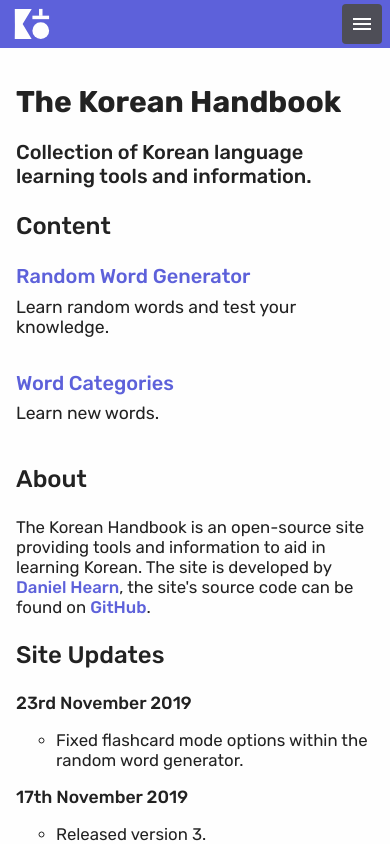
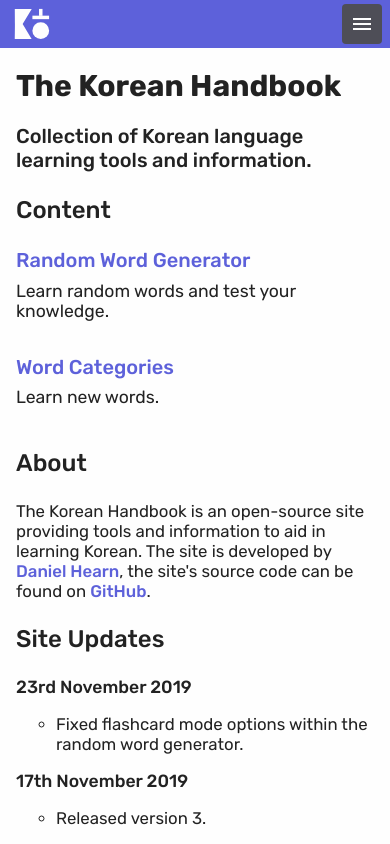
Before and after one commit to DanielHearn/korean-handbook, a Vue app in the folder korean-handbook/: page / in a window 390 px wide. Shown: the top 844 px of the page. Built offline with nearby package versions, Linux system fonts and the light colour scheme.

Commit message:
Fix mobile home page

```diff
--- a/korean-handbook/src/components/App/App.scss
+++ b/korean-handbook/src/components/App/App.scss
@@ -1,19 +1,31 @@
 @import './../../scss/variables.scss';
 
 body {
-  font-family: 'Rubik', sans-serif;
-  height: 100vh;
-  width: 100vw;
   margin: 0;
-  overflow: hidden;
-  color: $darker;
+  overflow-x: hidden;
 }
 
 #app {
   display: flex;
   flex: 1 auto;
   flex-direction: column;
-  height: 100%;
+  font-family: 'Rubik', sans-serif;
+  height: 100vh;
+  width: 100vw;
+  margin: 0;
+  padding: 0;
+  overflow: hidden;
+  color: $darker;
+  &.home {
+    height: initial;
+    #nav {
+      top: 0;
+      position: fixed;
+    }
+    .main {
+      margin-top: 2em;
+    }
+  }
 }
 
 #nav {
@@ -441,6 +453,7 @@ button {
 }
 
 @media screen and (max-width: 40em) {
+
   .text {
     font-size: 1.05em;
   }
--- a/korean-handbook/src/components/App/App.vue
+++ b/korean-handbook/src/components/App/App.vue
@@ -1,5 +1,5 @@
 <template>
-  <div id="app">
+  <div id="app" :class="{'home': $route.path === '/'}">
     <div id="nav">
       <div class="nav-content">
         <div class="nav-logo">
```
